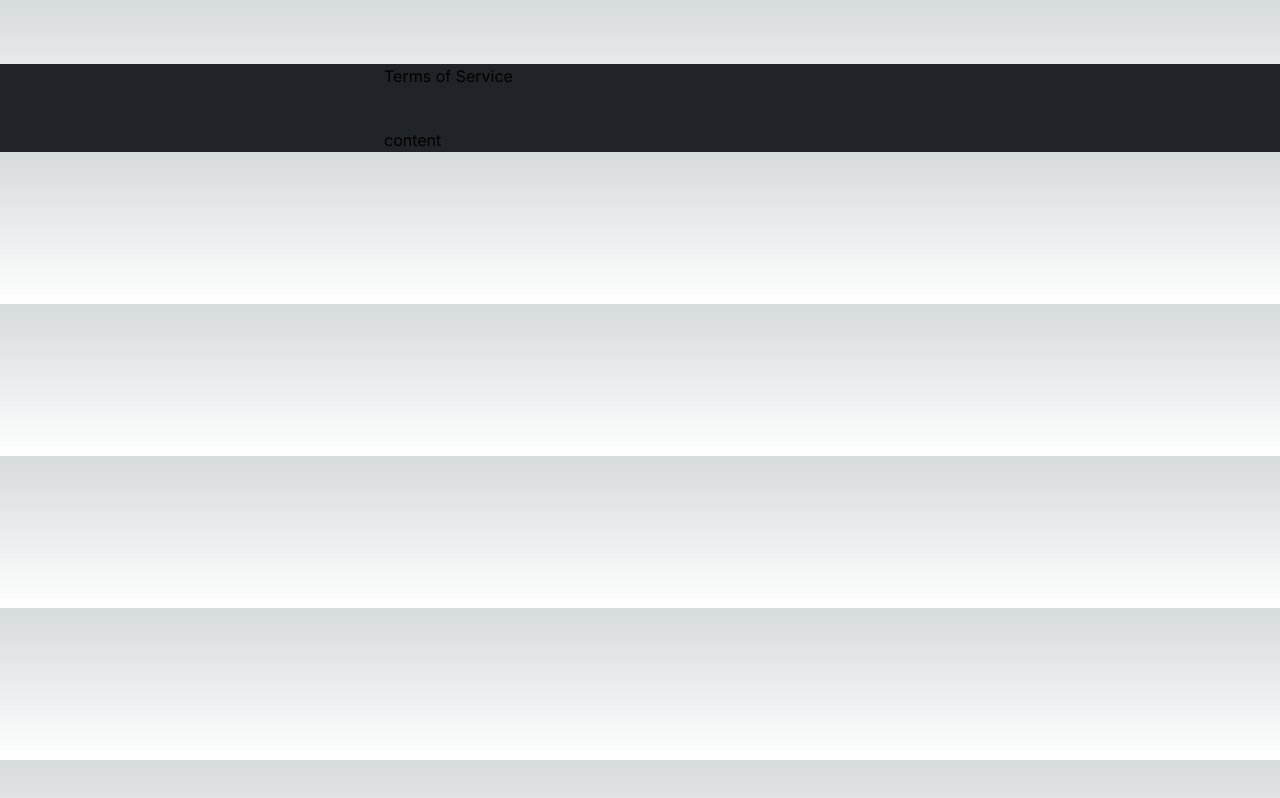
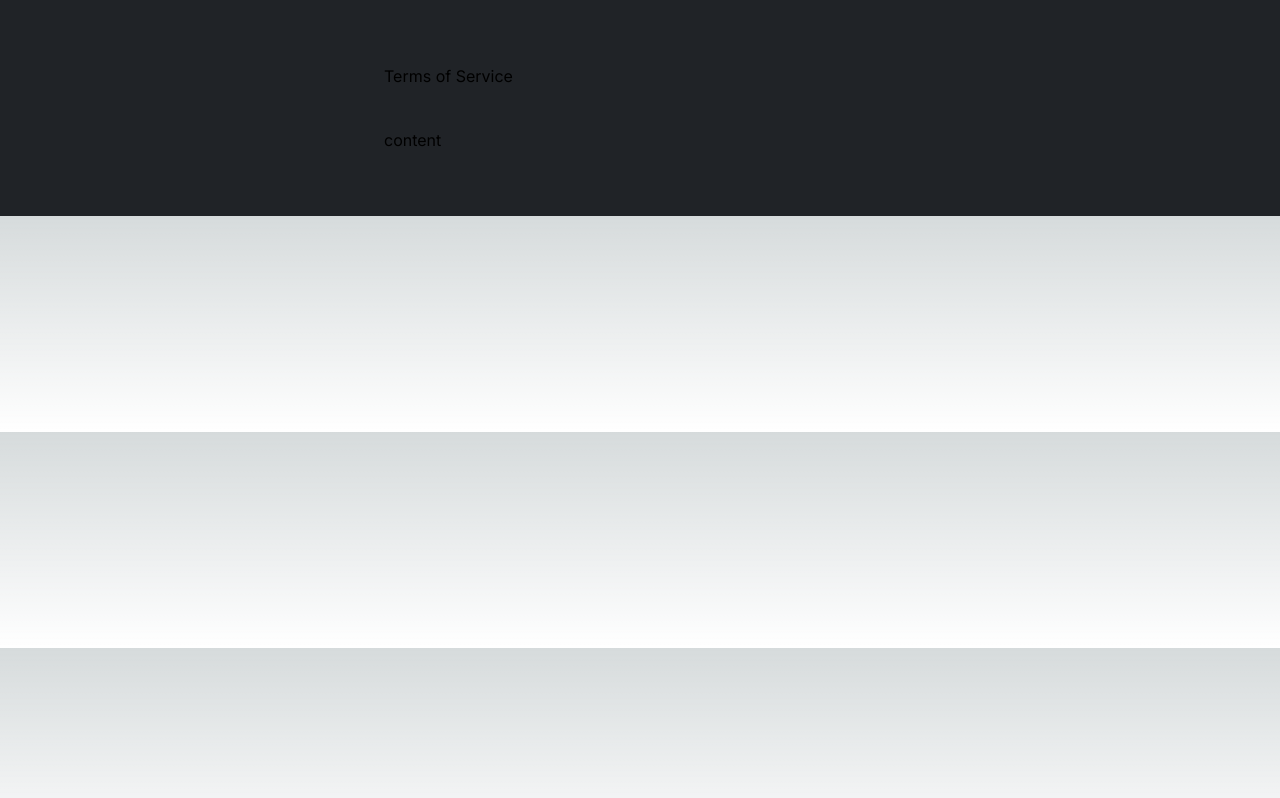
Before and after one commit to AntoniBLopez/LernenSieMitBelu, a Next.js app: page /legal/tos in a window 1280 px wide. Built offline with nearby package versions, Linux system fonts and the light colour scheme.

Commit message:
legal: bug fixed

```diff
--- a/app/legal/privacy/page.tsx
+++ b/app/legal/privacy/page.tsx
@@ -3,24 +3,37 @@
 export default function Privacypolicy() {
   return (
     <div className="w-full h-full bg-bluishBlackColor">
-      <section className="flex flex-col gap-10 mx-[30%] mt-16 bg-bluishBlackColor">
+      <section className="flex flex-col gap-10 mx-[30%] py-16">
         <h1>Privacy Policy</h1>
         <div>
+          {/* Corregir parrafo y dividirlo en dos ya que es muy grande comparado con los demas */}
           At Task Ease, safeguarding your privacy is our priority. When you engage with our web application and visit our website at https://www.taskease.click, we collect various types of information to optimize your experience and improve our services. This could encompass a range of data, including but not limited to your name, email address, payment details for subscription processing, and any other information voluntarily provided during your interaction with our platform.
-
+          <br />
+          <br />
           Rest assured, we handle your information with utmost care and respect for your privacy. We do not disclose your personal data to third parties without your explicit consent, except when necessary for the functioning of our application or to fulfill legal requirements.
+          <br />
+          <br />
 
           Our website may link to external sites that are not operated by us. Please be aware that we have no control over the content and practices of these sites, and cannot accept responsibility or liability for their respective privacy policies.
+          <br />
+          <br />
 
           You are free to refuse our request for your personal information, with the understanding that we may be unable to provide you with some of your desired services.
+          <br />
+          <br />
 
           To maintain transparency and keep you informed, any modifications to our privacy policy will be promptly communicated through our website and via email. Should you have any inquiries or concerns regarding the handling of your information, please do not hesitate to reach out to us.
+          <br />
+          <br />
 
           Thank you for choosing Task Ease. We value your trust and are dedicated to preserving the confidentiality and security of your data.
+          <br />
+          <br />
+
+          This policy is effective as of 09 May 2024.
+          <br />
 
           contact@taskease.click
-
-          This policy is effective as of 09 May 2024.
         </div>
       </section>
     </div>
--- a/app/legal/tos/page.tsx
+++ b/app/legal/tos/page.tsx
@@ -3,7 +3,7 @@
 export default function Privacypolicy() {
   return (
     <div className="w-full h-full bg-bluishBlackColor">
-      <section className="flex flex-col gap-10 mx-[30%] mt-16 bg-bluishBlackColor">
+      <section className="flex flex-col gap-10 mx-[30%] py-16">
         <h1>Terms of Service</h1>
         <div>
           content
```
